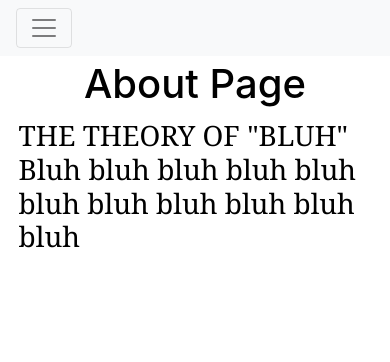
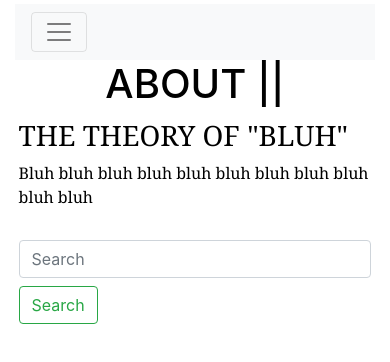
Before and after one commit to KevinArellano94/ArellanoKevin, a plain HTML site: page about.html in a window 390 px wide. Drawn offline with nearby package versions, Linux system fonts and the light colour scheme.

Commit message:
Added navigation bar
Added navigation function.

```diff
--- a/about.html
+++ b/about.html
@@ -3,52 +3,38 @@
 
   <head>
     <script type="text/javascript" src="javascript/program.js"></script>
-    <title>Kev Arellano</title>
+    <title>Kev || About</title>
   </head>
 
   <body>
-    <nav class="navbar navbar-expand-lg navbar-light bg-light">
-      <button
-        class="navbar-toggler"
-        type="button"
-        data-toggle="collapse"
-        data-target="#navbarSupportedContent"
-        aria-controls="navbarSupportedContent"
-        aria-expanded="false"
-        aria-label="Toggle navigation">
-        <span class="navbar-toggler-icon"></span>
-      </button>
-
-      <div class="collapse navbar-collapse" id="navbarSupportedContent">
-
-        <ul class="navbar-nav mr-auto">
-
-          <li class="nav-item active">
-            <a class="nav-link" href="index.html">HOME</a>
-          </li>
-
-          <li class="nav-item">
-            <a class="nav-link" href="about.html">ABOUT</a>
-          </li>
-
-        </ul>
-      </div>
-    </nav>
 
     <div class="container">
-      <h1>About Page</h1>
 
+      <!--NAVIGATION JS-->
+      <span id="navigation"></span>
+      <script type="text/javascript" src="javascript/navigation.js"></script>
+
+      <!--TITLE-->
+      <h1>ABOUT ||</h1>
+
+      <!--DATA-->
       <div>
-        <h3>THE THEORY OF "BLUH"
-          <p id="math-pi">Bluh bluh bluh bluh bluh bluh bluh bluh bluh bluh bluh</p>
-        </h3>
+        <h3>THE THEORY OF "BLUH"</h3>
+          <p>Bluh bluh bluh bluh bluh bluh bluh bluh bluh bluh bluh</p>
       </div>
 
+      <!--SEARCH FORM-->
       <div>
-        <p id="date-now"></p>
+        <form class="form-inline my-2 my-lg-0">
+          <input class="form-control mr-sm-2" type="search" placeholder="Search" aria-label="Search">
+          <button class="btn btn-outline-success my-2 my-sm-0" type="submit">Search</button>
+        </form>
       </div>
+
     </div>
 
+    <!--OTHER JS-->
+    <script type="text/javascript" src="javascript/math-pi.js"></script>
     <script src="https://code.jquery.com/jquery-3.5.1.slim.min.js" integrity="sha384-DfXdz2htPH0lsSSs5nCTpuj/zy4C+OGpamoFVy38MVBnE+IbbVYUew+OrCXaRkfj" crossorigin="anonymous"></script>
     <script src="https://cdn.jsdelivr.net/npm/bootstrap@4.5.3/dist/js/bootstrap.bundle.min.js" integrity="sha384-ho+j7jyWK8fNQe+A12Hb8AhRq26LrZ/JpcUGGOn+Y7RsweNrtN/tE3MoK7ZeZDyx" crossorigin="anonymous"></script>
 
```
